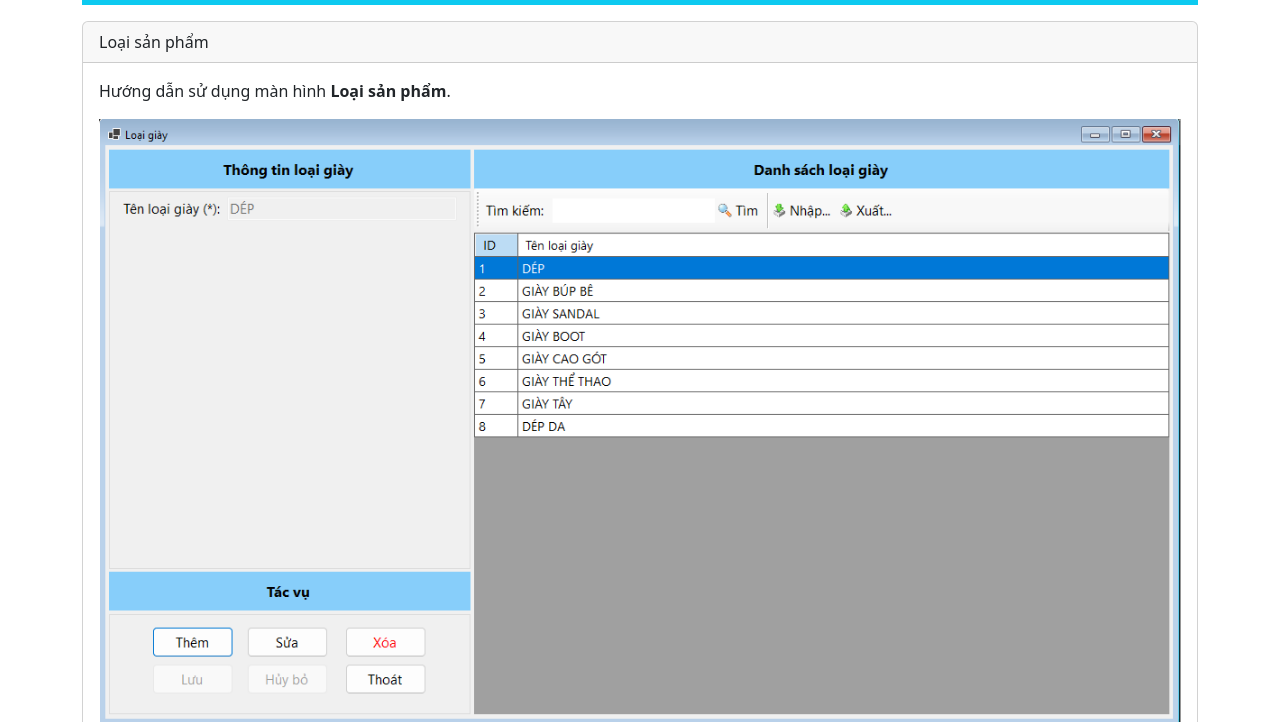
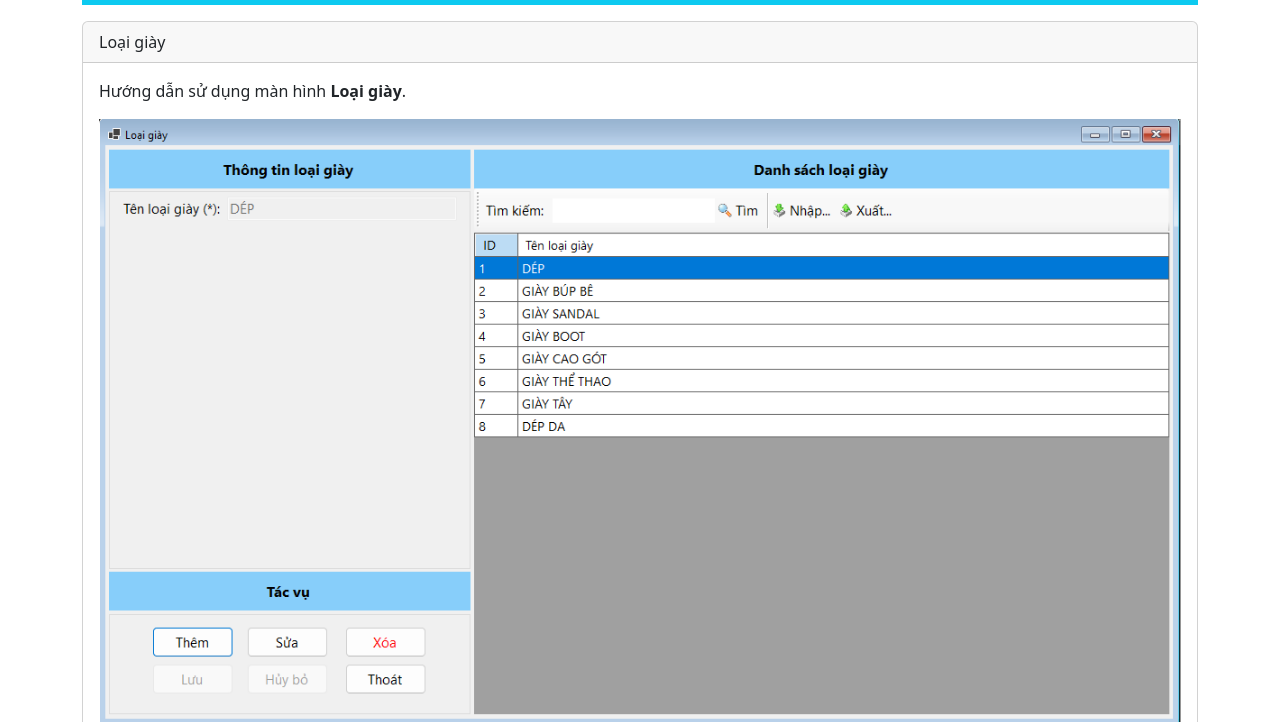
Before and after one commit to VyDang62/help, a plain HTML site: page loaigiay.html in a window 1280 px wide. Shown: the part 51-773 px from the top of the page. Drawn offline with nearby package versions, Linux system fonts and the light colour scheme.

Commit message:
Update loaigiay.html

```diff
--- a/loaigiay.html
+++ b/loaigiay.html
@@ -13,9 +13,9 @@
 		<div id="navbar"></div>
 
 		<div class="card mt-3">
-			<div class="card-header">Loại sản phẩm</div>
+			<div class="card-header">Loại giày</div>
 			<div class="card-body">
-				<p class="card-text">Hướng dẫn sử dụng màn hình <strong>Loại sản phẩm</strong>.</p>
+				<p class="card-text">Hướng dẫn sử dụng màn hình <strong>Loại giày</strong>.</p>
 				<img src="images/loaigiay.png" class="img-fluid mx-auto d-block" />
 				<p class="card-text"><strong>Bước 1:</strong> Đưa con trỏ chuột vào Quản lý sau đó click chuột chọn Loại giày sẽ hiện ra Màn hình gồm Thông tin loại giày, Danh sách loại giày và Tác vụ.</p>
 				<p class="card-text"><strong>Bước 2:</strong> Ở Thông tin loại giày gồm Tên loại giày.</p>
```
